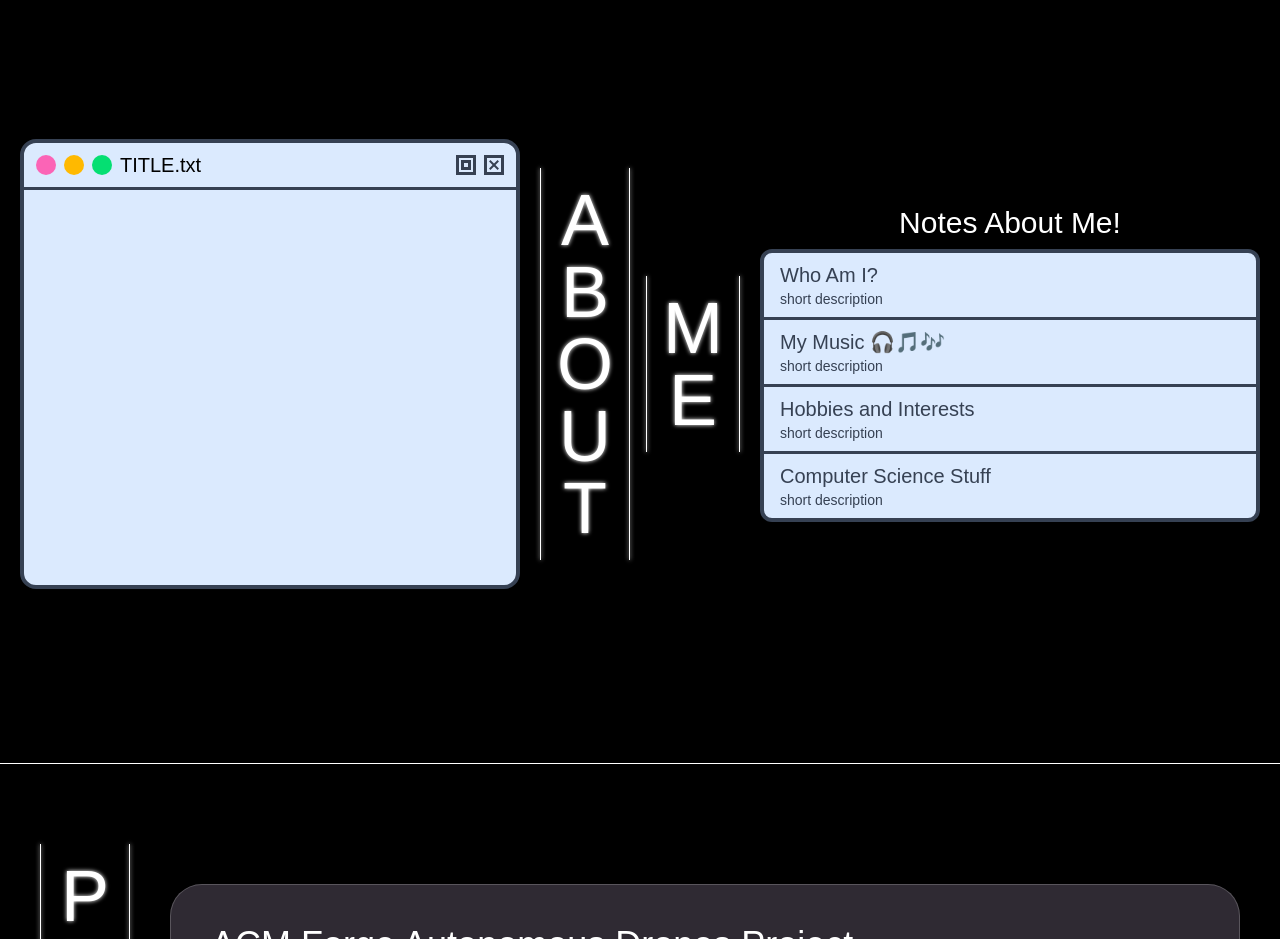
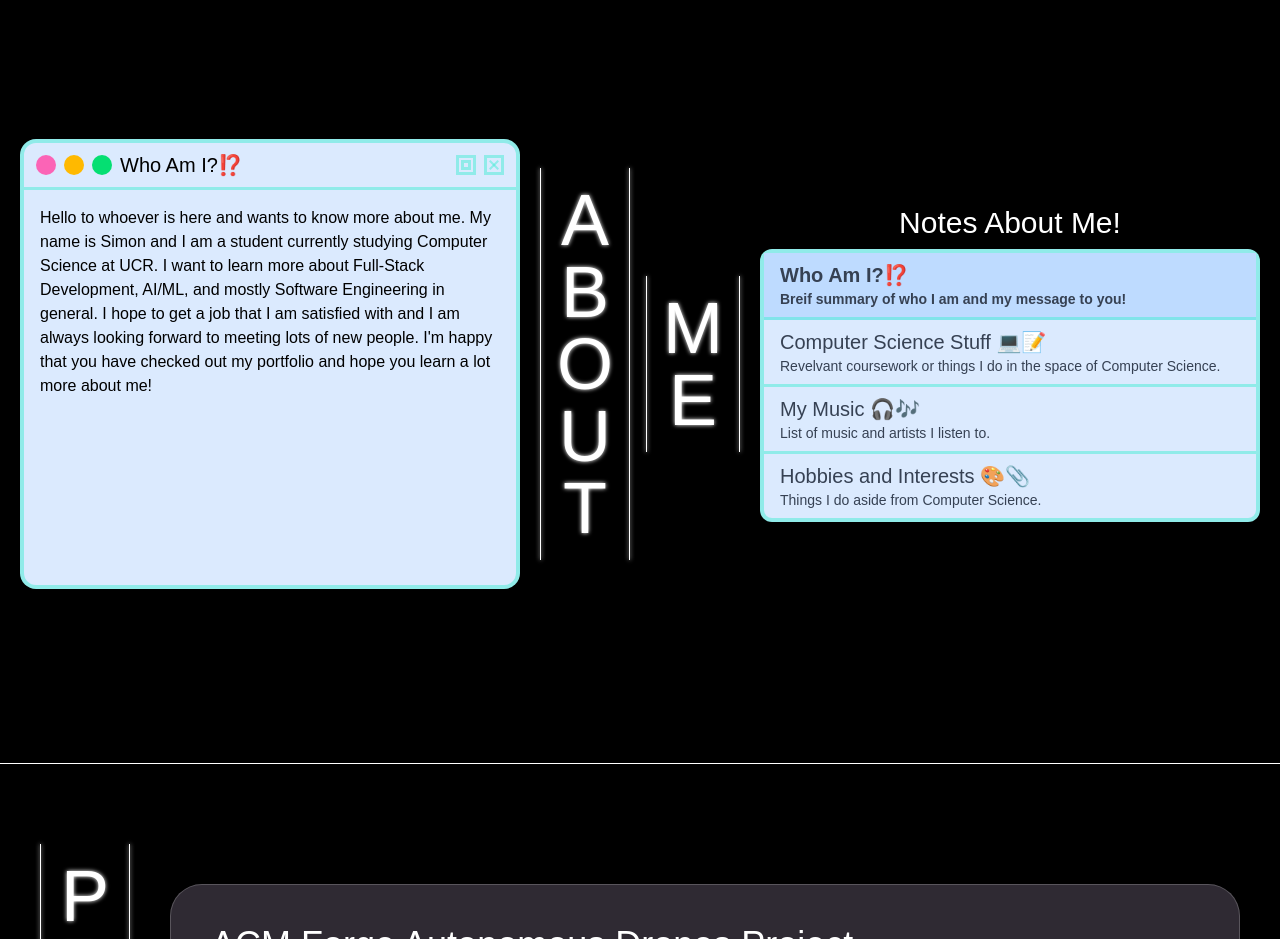
Before and after one commit to Simon-Cun/Portfolio, a Next.js app: page / in a window 1280 px wide. Shown: the part 880-1819 px from the top of the page. Built offline with nearby package versions, Linux system fonts and the light colour scheme; a web font is replaced by a local one.

Commit message:
finishing about notecard

```diff
--- a/src/components/about/About.tsx
+++ b/src/components/about/About.tsx
@@ -1,56 +1,54 @@
+"use client";
 import Title from "@/components/VerticalTitle";
+import { useAboutContent } from "@/data/about";
+import NoteCard from "@/components/about/NoteCard";
+const About = () => {
+  const { selectedNote, setSelectedNote, NoteData } = useAboutContent();
 
-const About = () => {
   return (
     <section
       id="about"
       className="flex h-screen w-full flex-col justify-center border-b-1 md:flex-row"
     >
       <div className="flex h-full w-full items-center justify-center">
-        <div className="h-[450px] w-[500px] rounded-2xl border-4 border-gray-700 bg-blue-100">
-          <div className="flex w-full items-center justify-between gap-2 border-b-3 border-gray-700 px-3 py-2">
+        <div className="h-[450px] w-[500px] rounded-2xl border-4 border-teal-300/50 bg-blue-100">
+          <div className="flex w-full items-center justify-between gap-2 border-b-3 border-teal-300/50 px-3 py-2">
             <div className="flex items-center gap-2">
               <div className="h-[20px] w-[20px] rounded-2xl bg-pink-400"></div>
               <div className="h-[20px] w-[20px] rounded-2xl bg-amber-400"></div>
               <div className="h-[20px] w-[20px] rounded-2xl bg-green-400"></div>
-              <div className="text-xl text-black">TITLE.txt</div>
+              <div className="text-xl text-black">{selectedNote.title}</div>
             </div>
             <div className="flex space-x-2">
-              {/* Square icon */}
-              <div className="flex h-[20px] w-[20px] items-center justify-center border-3 border-gray-700">
-                <div className="h-[10px] w-[10px] border-3 border-gray-700"></div>
+              <div className="flex h-[20px] w-[20px] items-center justify-center border-3 border-teal-300/50">
+                <div className="h-[10px] w-[10px] border-3 border-teal-300/50"></div>
               </div>
-              {/* X icon */}
-              <div className="flex h-[20px] w-[20px] items-center justify-center border-3 border-gray-700">
+              <div className="flex h-[20px] w-[20px] items-center justify-center border-3 border-teal-300/50">
                 <div className="relative h-[12px] w-[12px] translate-y-[5px]">
-                  <div className="absolute h-[2px] w-full rotate-45 bg-gray-700"></div>
-                  <div className="absolute h-[2px] w-full -rotate-45 bg-gray-700"></div>
+                  <div className="absolute h-[2px] w-full rotate-45 bg-teal-300/50"></div>
+                  <div className="absolute h-[2px] w-full -rotate-45 bg-teal-300/50"></div>
                 </div>
               </div>
             </div>
+          </div>
+          <div className="p-4 whitespace-pre-wrap text-black">
+            {selectedNote.content}
           </div>
         </div>
       </div>
       <Title title="ABOUT ME" />
       <div className="flex h-full w-full flex-col items-center justify-center">
         <div className="mb-2 text-3xl">Notes About Me!</div>
-        <div className="w-[500px] divide-y-3 divide-gray-700 rounded-xl border-4 border-gray-700 bg-blue-100 text-xl text-gray-700">
-          <div className="py-2 pl-4">
-            <div className="">Who Am I?</div>
-            <div className="text-sm">short description</div>
-          </div>
-          <div className="py-2 pl-4">
-            <div className="">My Music 🎧🎵🎶</div>
-            <div className="text-sm">short description</div>
-          </div>
-          <div className="py-2 pl-4">
-            <div className="">Hobbies and Interests </div>
-            <div className="text-sm">short description</div>
-          </div>
-          <div className="py-2 pl-4">
-            <div className="">Computer Science Stuff</div>
-            <div className="text-sm">short description</div>
-          </div>
+        <div className="w-[500px] divide-y-3 divide-teal-300/50 rounded-xl border-4 border-teal-300/50 bg-blue-100 text-xl text-gray-700">
+          {NoteData.map((note, idx) => (
+            <NoteCard
+              key={idx}
+              title={note.title}
+              description={note.description}
+              isActive={selectedNote.title === note.title}
+              onClick={() => setSelectedNote(note)}
+            />
+          ))}
         </div>
       </div>
     </section>
--- /dev/null
+++ b/src/components/about/NoteCard.tsx
@@ -0,0 +1,22 @@
+type NoteCardProps = {
+  title: string;
+  description: string;
+  isActive: boolean;
+  onClick: () => void;
+};
+
+const NoteCard = ({ title, description, isActive, onClick }: NoteCardProps) => {
+  return (
+    <button
+      onClick={onClick}
+      className={`w-full py-2 pl-4 text-left transition-colors ${
+        isActive ? "bg-blue-200 font-semibold" : "hover:bg-blue-200"
+      }`}
+    >
+      <div>{title}</div>
+      <div className="text-sm">{description}</div>
+    </button>
+  );
+};
+
+export default NoteCard;
--- /dev/null
+++ b/src/data/about.ts
@@ -0,0 +1,36 @@
+// components/About/AboutContent.ts
+import { useState } from "react";
+
+export const NoteData = [
+  {
+    title: "Who Am I?⁉️",
+    description: "Breif summary of who I am and my message to you!",
+    content:
+      "Hello to whoever is here and wants to know more about me. My name is Simon and I am a student currently studying Computer Science at UCR. I want to learn more about Full-Stack Development, AI/ML, and mostly Software Engineering in general. I hope to get a job that I am satisfied with and I am always looking forward to meeting lots of new people. I'm happy that you have checked out my portfolio and hope you learn a lot more about me!",
+  },
+  {
+    title: "Computer Science Stuff 💻📝",
+    description:
+      "Revelvant coursework or things I do in the space of Computer Science.",
+    content: "N/A",
+  },
+  {
+    title: "My Music 🎧🎶",
+    description: "List of music and artists I listen to.",
+    content: "N/A",
+  },
+  {
+    title: "Hobbies and Interests 🎨📎",
+    description: "Things I do aside from Computer Science.",
+    content: "N/A",
+  },
+];
+
+export const useAboutContent = () => {
+  const [selectedNote, setSelectedNote] = useState(NoteData[0]);
+  return {
+    selectedNote,
+    setSelectedNote,
+    NoteData,
+  };
+};
```
